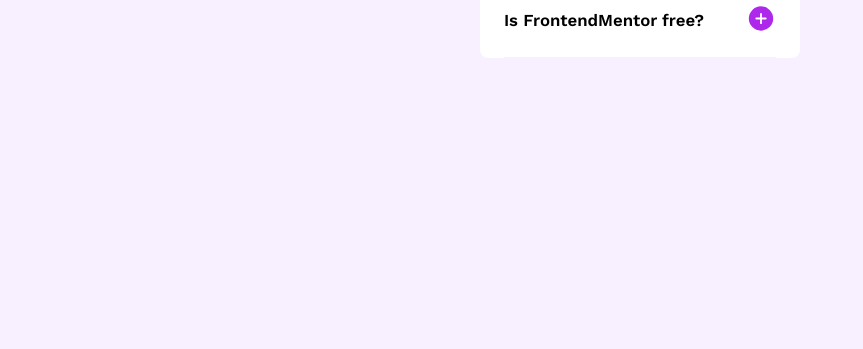
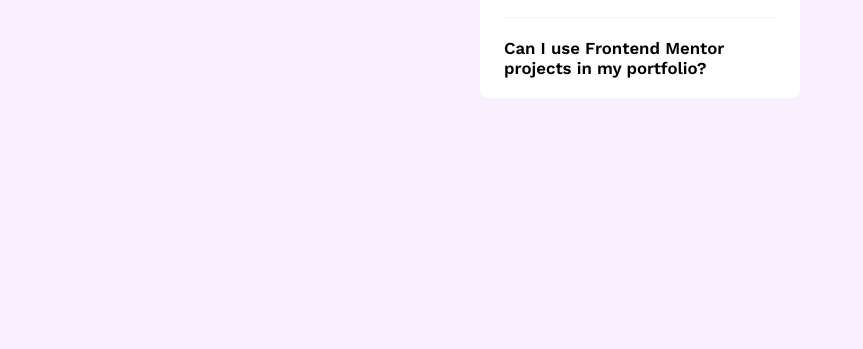
Before and after one commit to Sephydev/faq-accordion-js, a plain HTML site: page index.html in a window 1280 px wide. Shown: the part 451-800 px from the top of the page, without its empty margins (0-863 px from the left). Drawn offline with Linux system fonts and the light colour scheme.

Commit message:
Add third question

```diff
--- a/index.html
+++ b/index.html
@@ -29,6 +29,11 @@
                     <p class="answer hidden">The majority of Frontend Mentor challenges are free. They do have some that are premium and require a Pro subscription to access. It will say on each challenge whether they are free or premium,so it's easy to tell the difference.</p>
                 </section>
                 <hr/>
+                <section>
+                    <div class="question-header">
+                        <h2>Can I use Frontend Mentor projects in my portfolio?</h2>
+                    </div>
+                </section>
             </main>
         </div>
         <script src="./script.js"></script>
```
